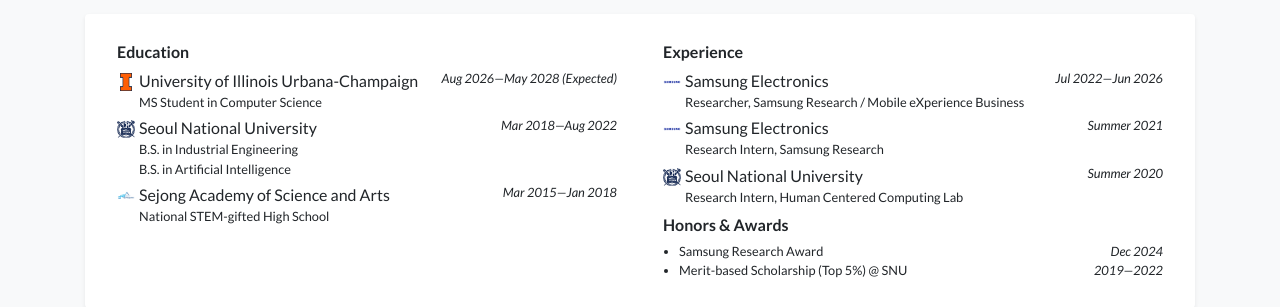
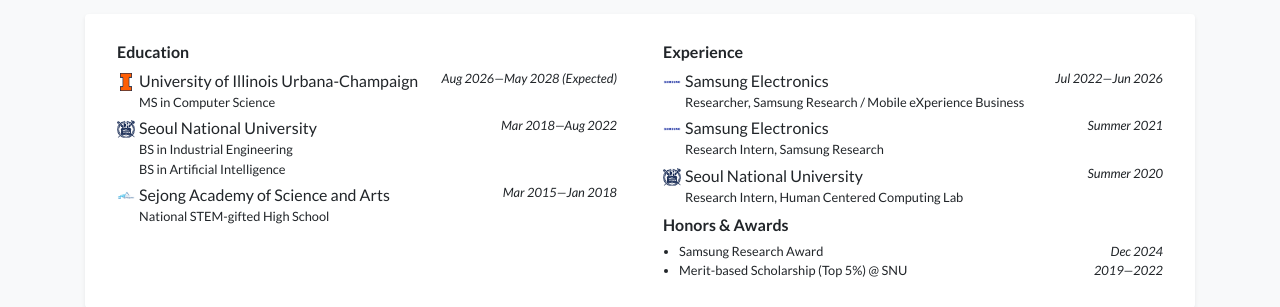
Before and after one commit to hbjk0305/hbjk0305.github.io, a Jekyll site: the page built from index.html, in a window 1280 px wide and 900 px high, scrolled down 505 px. Shown: the part 166-473 px from the top of the window. Built offline with Jekyll 4.4.1, drawn with Linux system fonts in a browser that asks for light colours; nearby versions of some CDN libraries; a style sheet for code colours, icons or effects is not loaded.

Commit message:
minor update for CV

```diff
--- a/_data/profile.yml
+++ b/_data/profile.yml
@@ -41,13 +41,13 @@
 - name: University of Illinois Urbana-Champaign
   logo: /assets/images/badges/Illinois_logo_fullcolor_rgb.png
   position: >-
-    MS Student in Computer Science
+    MS in Computer Science
   date: Aug 2026&mdash;May 2028 (Expected)
 - name: Seoul National University
   logo: /assets/images/badges/snu_ui.png
   position: >-
-    B.S. in Industrial Engineering<br>
-    B.S. in Artificial Intelligence<br>
+    BS in Industrial Engineering<br>
+    BS in Artificial Intelligence<br>
   date: Mar 2018&mdash;Aug 2022
 - name: Sejong Academy of Science and Arts
   logo: /assets/images/badges/sasa_logo.png
```
Also changed, not shown: 2 other files.
